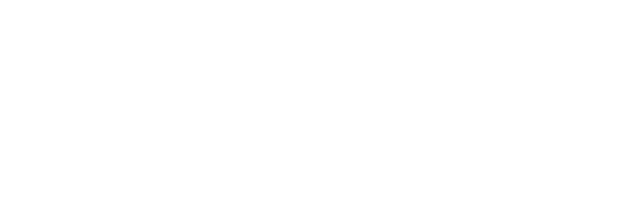
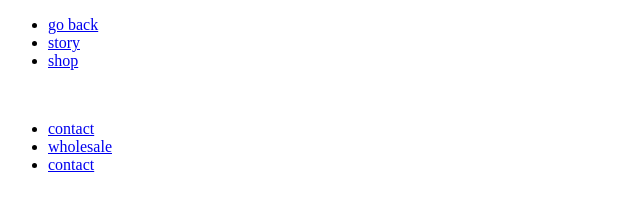
Before and after one commit to VladAleinikov/Ujjo, a plain HTML site: page index.html in a window 1280 px wide. Shown: the whole page, without its empty margins (0-640 px from the left). Drawn offline with Linux system fonts and the light colour scheme.

Commit message:
add header html

```diff
--- a/index.html
+++ b/index.html
@@ -1,12 +1,33 @@
 <!DOCTYPE html>
 <html lang="en">
+
 <head>
       <meta charset="UTF-8">
       <meta name="viewport" content="width=device-width, initial-scale=1.0">
       <title>Ujjo</title>
       <link rel="shortcut icon" href="favicon.ico" type="image/x-icon">
 </head>
+
 <body>
+      <header>
+            <nav class="header__nav-left">
+                  <ul>
+                        <li><a href="#" class="btn-red">go back</a></li>
+                        <li><a href="#">story</a></li>
+                        <li><a href="#">shop</a></li>
+                  </ul>
+            </nav>
+            <div class="header__logo">
+                  <img src="" alt="">
+            </div>
+            <nav class="header__nav-right">
+                  <ul>
+                        <li><a href="#">contact</a></li>
+                        <li><a href="#">wholesale</a></li>
+                        <li><a href="#" class="btn-red">contact</a></li>
+                  </ul>
+            </nav>
+      </header>
+</body>
 
-</body>
 </html>
```
